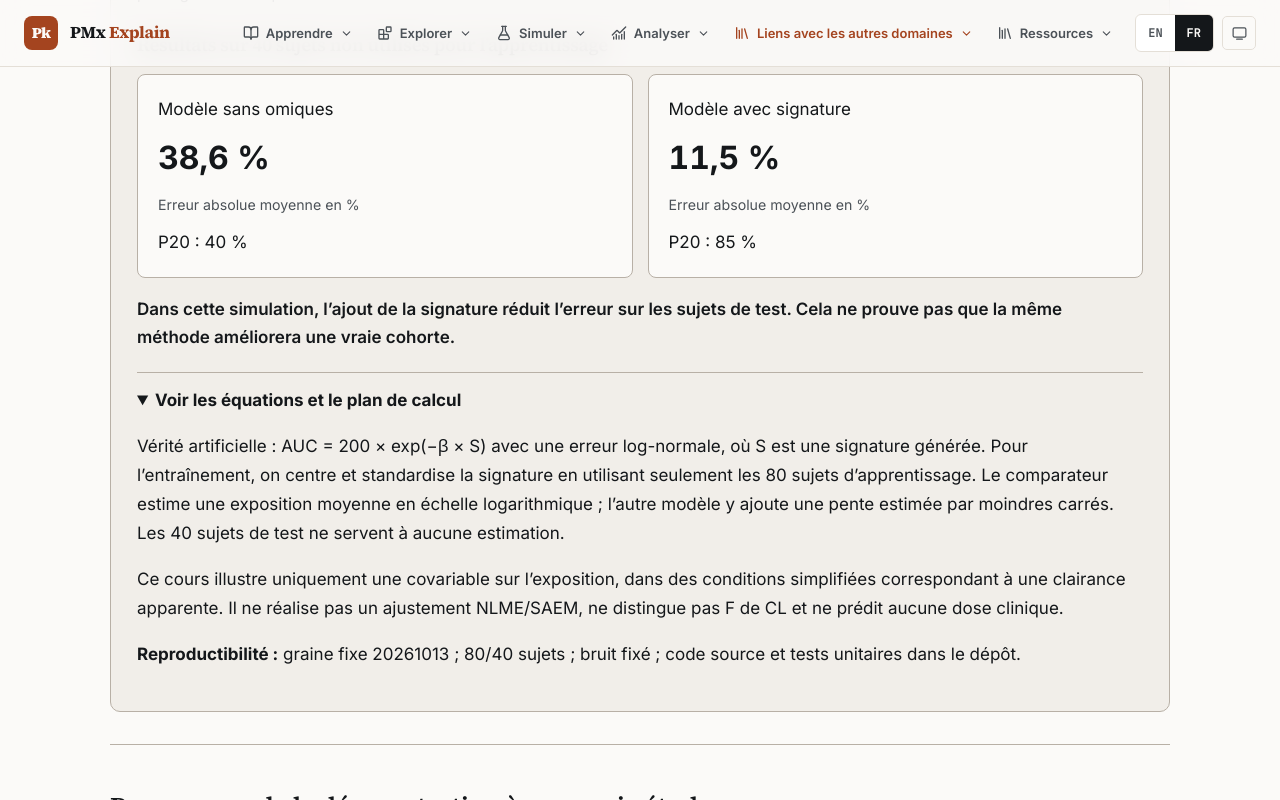
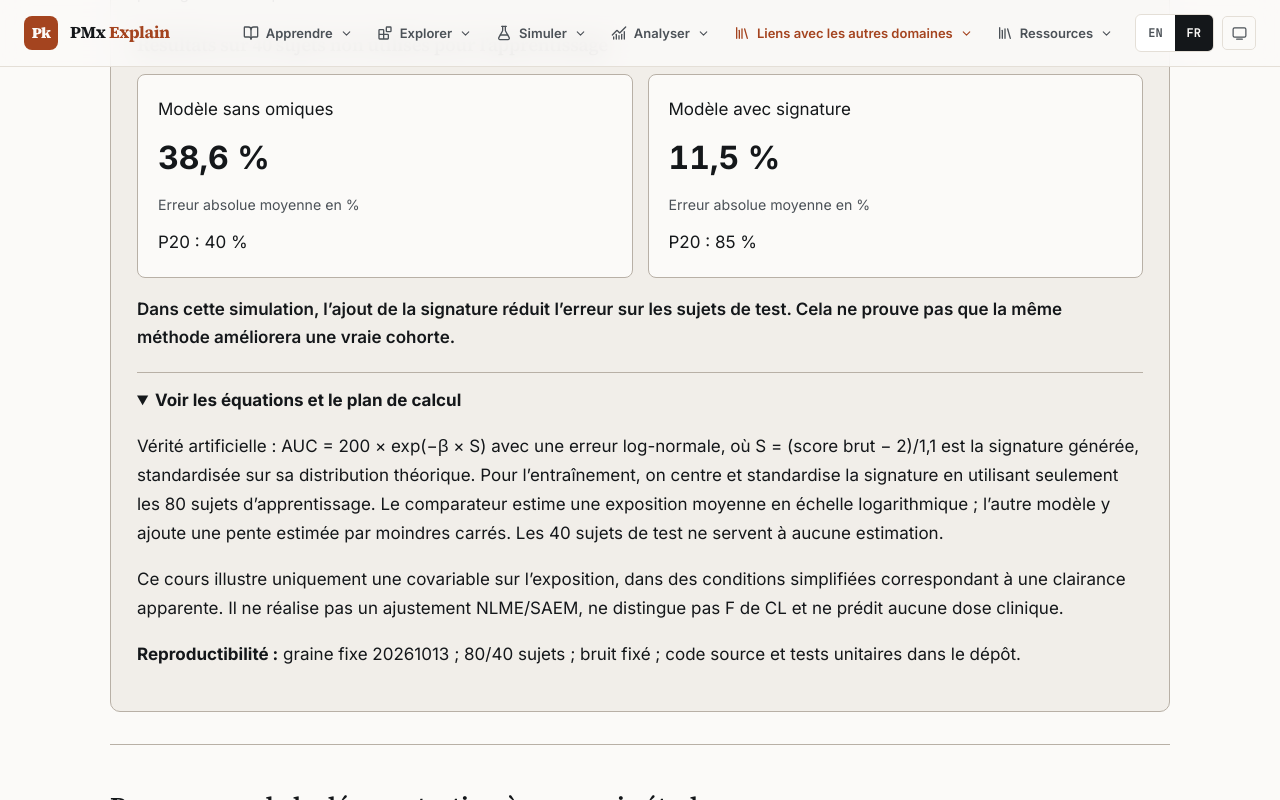
Before and after one commit to rberrah/rberrah.github.io, a SvelteKit app: page /domaines/cas-pratique in a window 1280 px wide. Both pictures are taken after a click on the heading "Voir les équations et le plan de calcul". Shown: the part 1092-1892 px from the top of the page. Built offline with nearby package versions, Linux system fonts and the light colour scheme.

Commit message:
docs(education): define planted signature scaling consistently with the generator

```diff
--- a/src/routes/domaines/cas-pratique/+page.svelte
+++ b/src/routes/domaines/cas-pratique/+page.svelte
@@ -86,8 +86,8 @@
     <details>
       <summary>{t('Voir les équations et le plan de calcul','See the equations and analysis plan')}</summary>
       <p>{t(
-        'Vérité artificielle : AUC = 200 × exp(−β × S) avec une erreur log-normale, où S est une signature générée. Pour l’entraînement, on centre et standardise la signature en utilisant seulement les 80 sujets d’apprentissage. Le comparateur estime une exposition moyenne en échelle logarithmique ; l’autre modèle y ajoute une pente estimée par moindres carrés. Les 40 sujets de test ne servent à aucune estimation.',
-        'Planted truth: AUC = 200 × exp(−β × S) with log-normal noise, where S is a generated signature. Within training, the signature is centered and scaled using only the 80 training subjects. The comparator estimates a log-scale average exposure; the other model adds a least-squares covariate slope. The 40 test subjects are not used for estimation.'
+        'Vérité artificielle : AUC = 200 × exp(−β × S) avec une erreur log-normale, où S = (score brut − 2)/1,1 est la signature générée, standardisée sur sa distribution théorique. Pour l’entraînement, on centre et standardise la signature en utilisant seulement les 80 sujets d’apprentissage. Le comparateur estime une exposition moyenne en échelle logarithmique ; l’autre modèle y ajoute une pente estimée par moindres carrés. Les 40 sujets de test ne servent à aucune estimation.',
+        'Planted truth: AUC = 200 × exp(−β × S) with log-normal noise, where S = (raw score − 2)/1.1 is the generated signature on its theoretical scale. Within training, the signature is centered and scaled using only the 80 training subjects. The comparator estimates a log-scale average exposure; the other model adds a least-squares covariate slope. The 40 test subjects are not used for estimation.'
       )}</p>
       <p>{t(
         'Ce cours illustre uniquement une covariable sur l’exposition, dans des conditions simplifiées correspondant à une clairance apparente. Il ne réalise pas un ajustement NLME/SAEM, ne distingue pas F de CL et ne prédit aucune dose clinique.',
```
